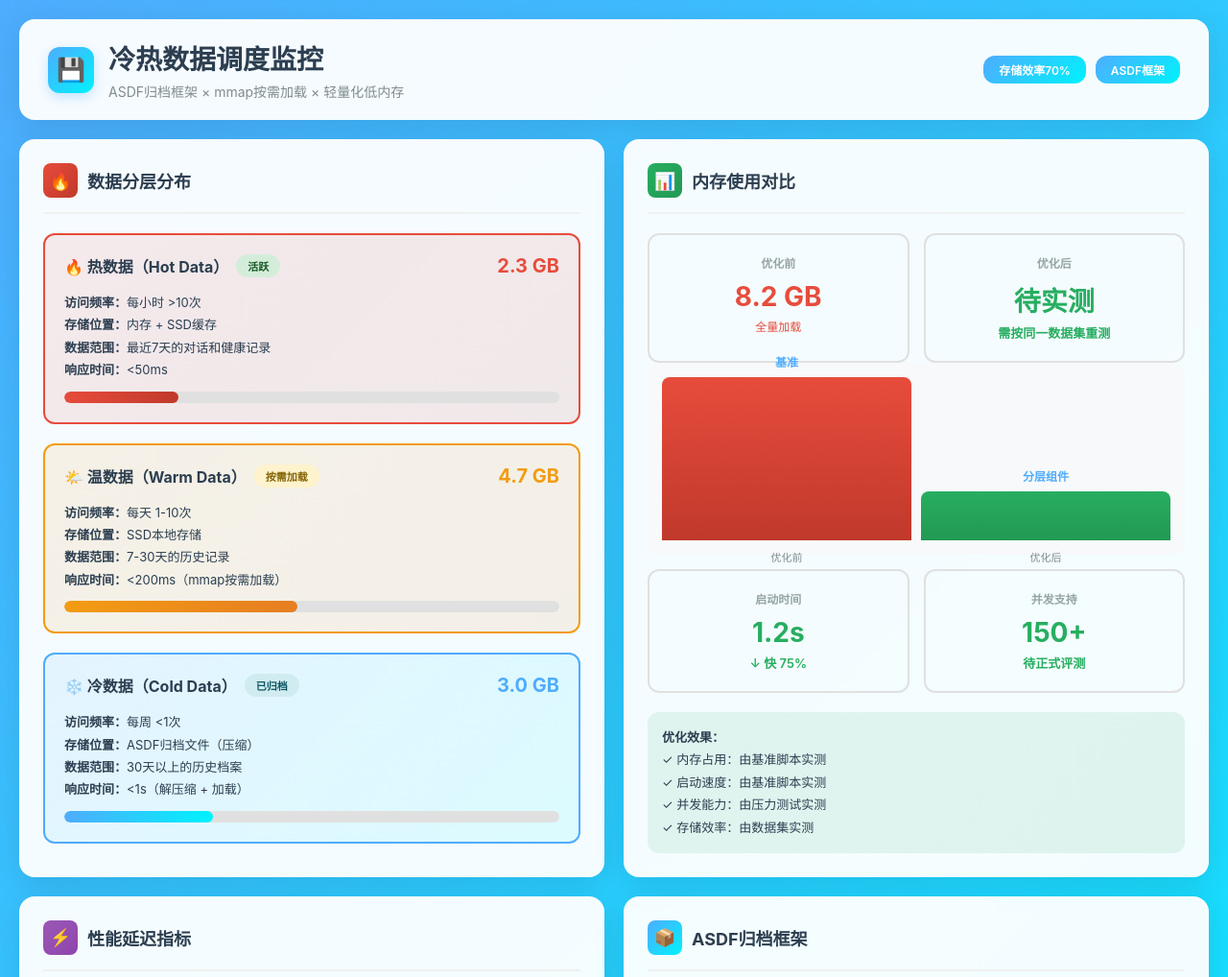
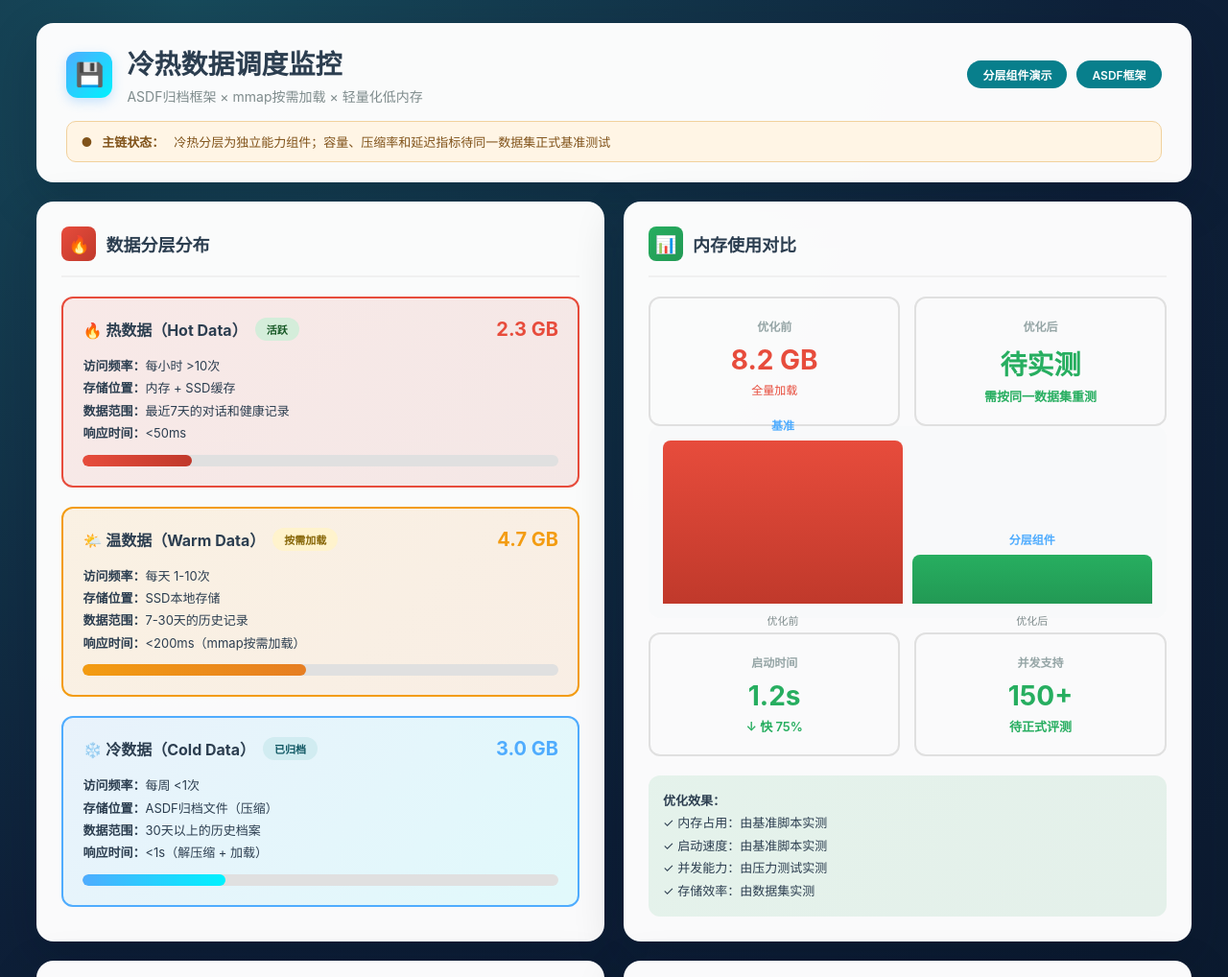
Before and after one commit to Gong-zheng-zzu/context, a website: page web/数据调度.html in a window 1280 px wide. Shown: the top 1018 px of the page at 96% size. Drawn offline with Linux system fonts and the light colour scheme.

Commit message:
style(web): unify capability evidence dashboards

```diff
--- a/web/数据调度.html
+++ b/web/数据调度.html
@@ -451,6 +451,14 @@
             background: #d1ecf1;
             color: #0c5460;
         }
+        :root { --ink:#10233f; --muted:#718096; --line:#e6edf5; --brand:#087f8c; --brand-soft:#e6f6f5; --warn:#a96816; --warn-soft:#fff5e5; }
+        body { background: radial-gradient(circle at 15% 0%, #174a5b 0, #0e2039 42%, #081322 100%); color:var(--ink); }
+        .container { max-width:1480px; width:100%; margin:0 auto; padding:24px clamp(14px,3vw,42px) 42px; }
+        .header,.panel { border:1px solid rgba(255,255,255,.55); box-shadow:0 18px 50px rgba(3,15,31,.22); background:rgba(255,255,255,.98); border-radius:18px; }
+        .tech-badge { background:var(--brand); border-radius:999px; }
+        .tech-badges { flex-wrap:wrap; justify-content:flex-end; }
+        .demo-status { display:flex; align-items:center; gap:10px; margin-top:16px; padding:11px 14px; border-radius:10px; background:var(--warn-soft); border:1px solid #f1d19d; color:#80531a; font-size:13px; }
+        @media (max-width:880px) { .header-title { align-items:flex-start; gap:14px; flex-direction:column; } .tech-badges { justify-content:flex-start; } .main-content { grid-template-columns:1fr; } .panel { padding:18px; } h1 { font-size:22px; } }
     </style>
 </head>
 <body>
@@ -465,10 +473,11 @@
                     </div>
                 </div>
                 <div class="tech-badges">
-                    <div class="tech-badge">存储效率70%</div>
+                    <div class="tech-badge">分层组件演示</div>
                     <div class="tech-badge">ASDF框架</div>
                 </div>
             </div>
+            <div class="demo-status"><span>●</span><strong>主链状态：</strong>冷热分层为独立能力组件；容量、压缩率和延迟指标待同一数据集正式基准测试</div>
         </div>
 
         <div class="main-content">
```
Also changed, not shown: web/三维协同记忆图.html (+8 -0 lines), web/隐私保护.html (+9 -0 lines), web/黑匣子.html (+10 -0 lines).
